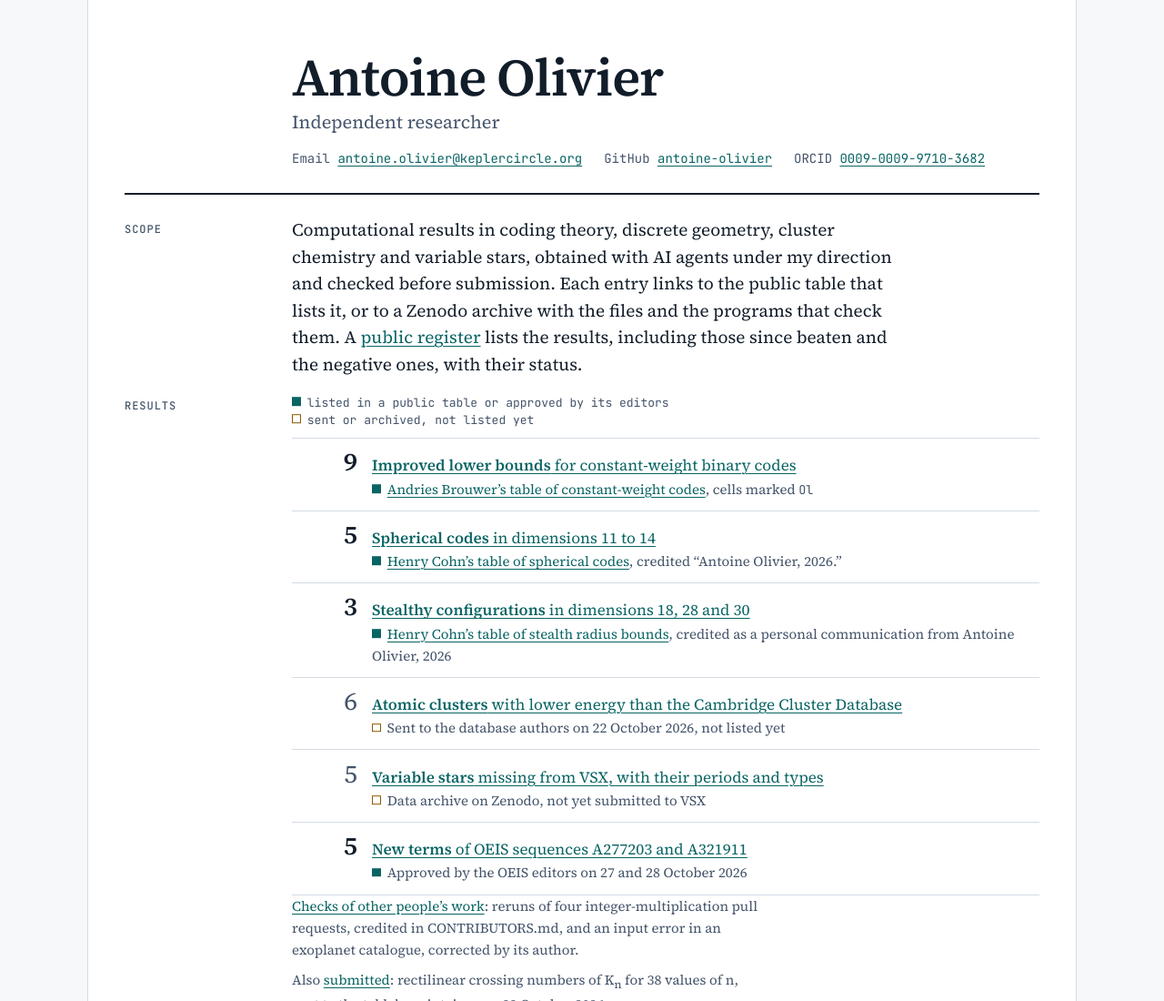
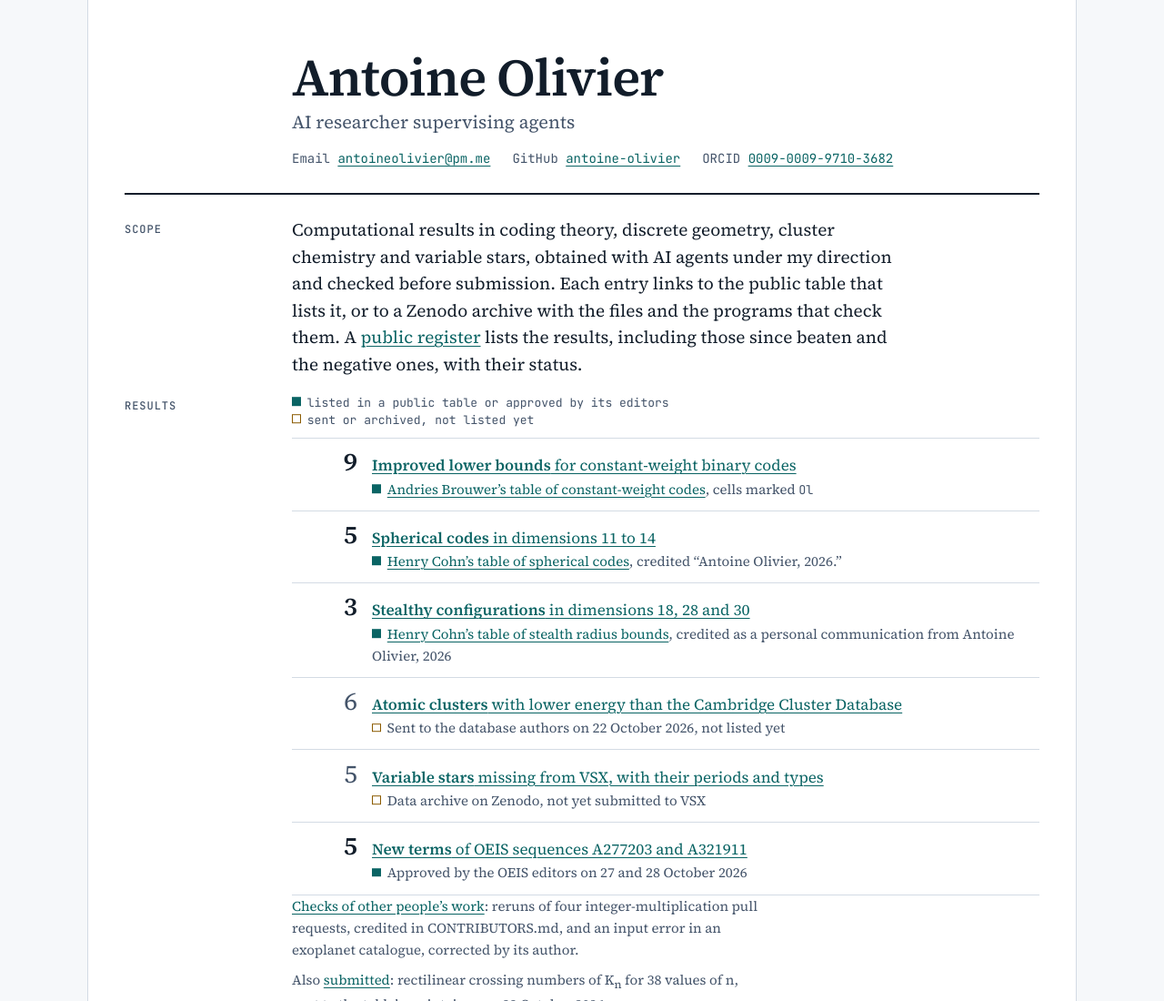
Before and after one commit to antoine-olivier/antoine-olivier.com, a plain HTML site: page index.html in a window 1280 px wide. Shown: the top 1100 px of the page at 91% size. Drawn offline with Linux system fonts and the light colour scheme.

Commit message:
Align role line and contact address with the CV
Co-Authored-By: Claude Sonnet 5.5 <noreply@anthropic.com>

```diff
--- a/index.html
+++ b/index.html
@@ -3,7 +3,7 @@
 <head>
 <meta charset="utf-8">
 <meta name="viewport" content="width=device-width, initial-scale=1">
-<title>Antoine Olivier, independent researcher: verifiable results</title>
+<title>Antoine Olivier, AI researcher supervising agents: verifiable results</title>
 <meta name="description" content="Results by Antoine Olivier in coding theory, discrete geometry, cluster chemistry and variable stars, with public tables, Zenodo data and the role of AI.">
 <style>
   @font-face { font-family: "Source Serif 4"; src: url(fonts/sserif-400.ttf) format("truetype"); font-weight: 400; font-style: normal; font-display: swap; }
@@ -134,10 +134,10 @@
   <header class="mast">
     <div class="who">
       <h1>Antoine Olivier</h1>
-      <p class="role">Independent researcher</p>
+      <p class="role">AI researcher supervising agents</p>
     </div>
     <ul class="contact">
-      <li><span>Email</span> <a href="mailto:antoine.olivier@keplercircle.org">antoine.olivier@keplercircle.org</a></li>
+      <li><span>Email</span> <a href="mailto:antoineolivier@pm.me">antoineolivier@pm.me</a></li>
       <li><span>GitHub</span> <a href="https://github.com/antoine-olivier">antoine-olivier</a></li>
       <li><span>ORCID</span> <a href="https://orcid.org/0009-0009-9710-3682">0009-0009-9710-3682</a></li>
     </ul>
```
